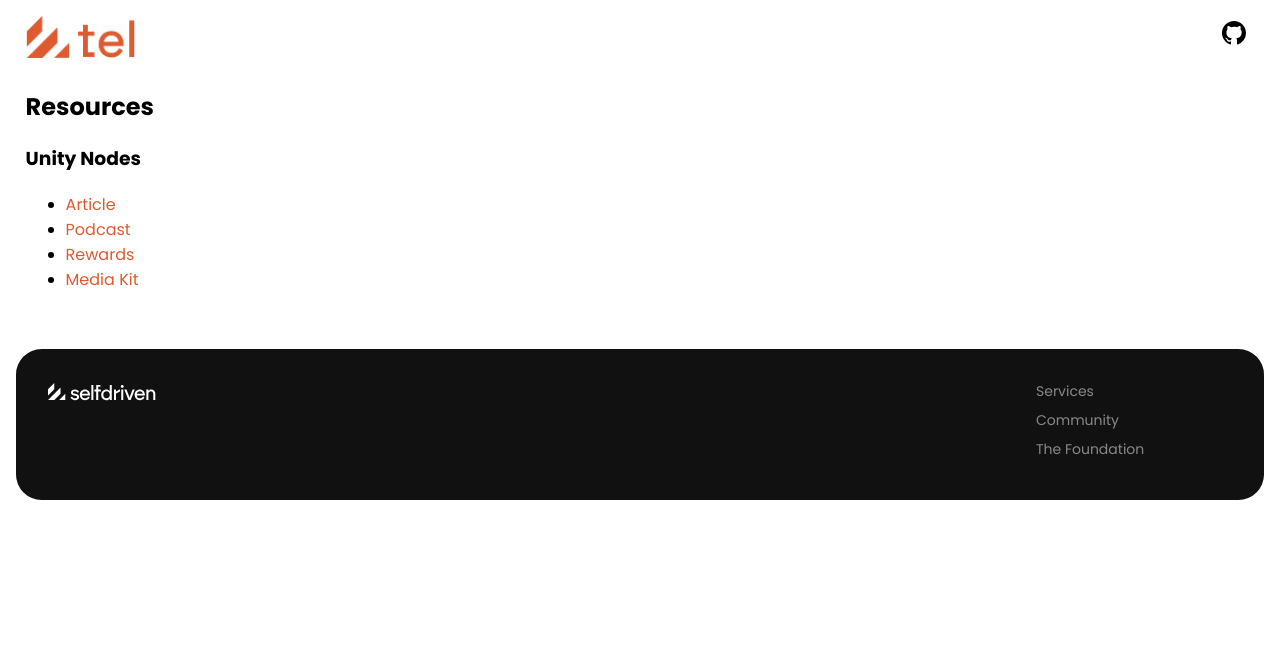
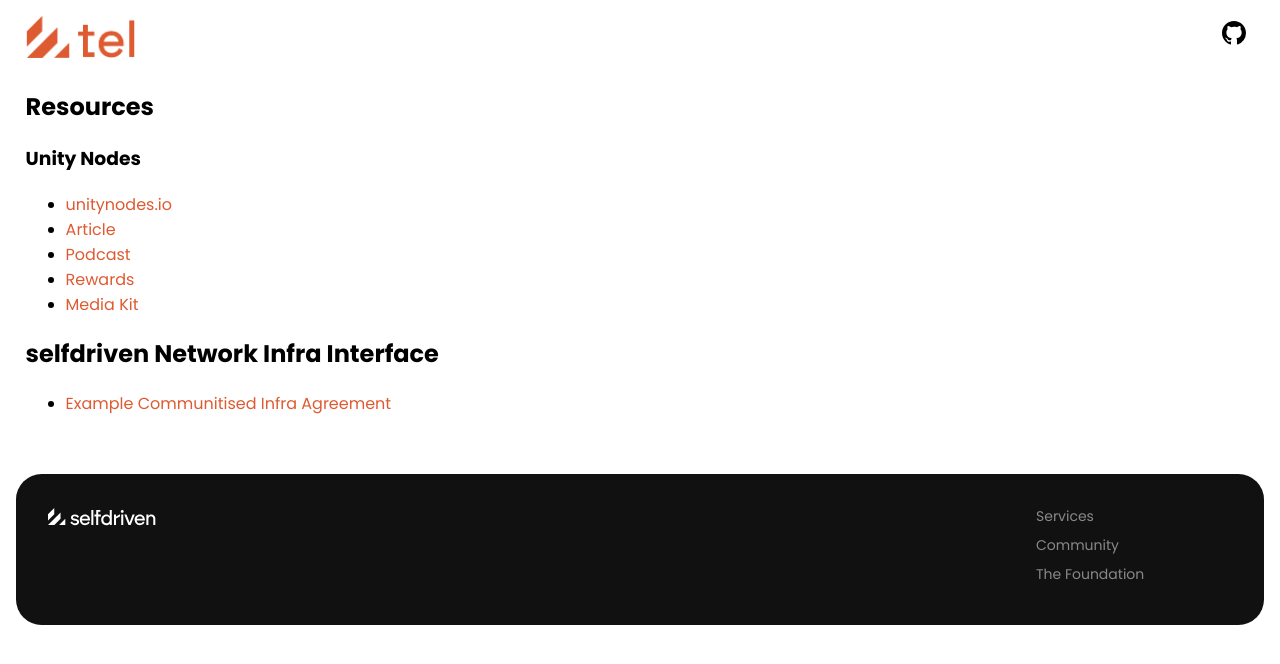
Before and after one commit to selfdriven-services/selfdriven-tel, a Jekyll site: the page built from docs/pages/resources.md, in a window 1280 px wide. Shown: the top 664 px of the page. Built offline with Jekyll 4.4.1, drawn with Linux system fonts in a browser that asks for light colours.

Commit message:
Update resources.md

```diff
--- a/docs/pages/resources.md
+++ b/docs/pages/resources.md
@@ -7,7 +7,11 @@
 ## Resources
 
 ### Unity Nodes
+- [unitynodes.io](https://unitynodes.io)
 - [Article](https://x.com/krabalot/status/1971709580817076530?s=46&t=M_z10jf1hWN5hn7liKVlVA)
 - [Podcast](https://youtu.be/pcmbBwExphM?si=owtZ7NwwGOcntNaa)
 - [Rewards](https://unitynodes.io/documents/Unity_Rewards.pdf)
 - [Media Kit](https://unitynodes.io/media-kit.html)
+
+## selfdriven Network Infra Interface
+- [Example Communitised Infra Agreement](https://www.selfdriven.network/infra-interface/communitised-agreement)
```
